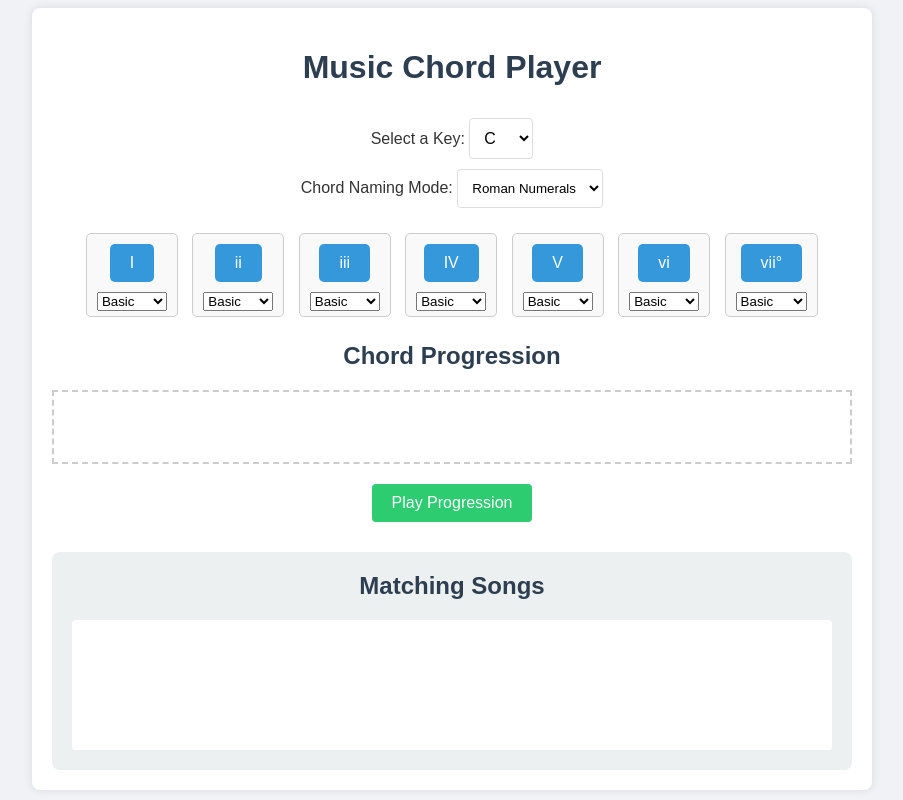
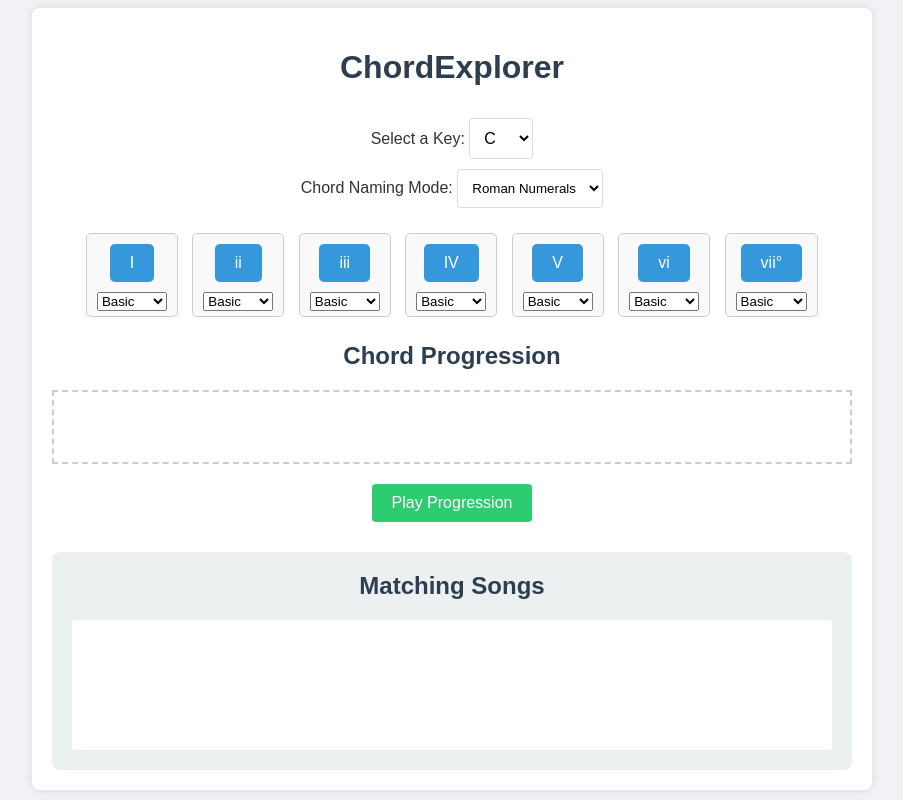
Before and after one commit to esemsc-xc1924/JAZZ-chord-progression-analyser, a Flask app: page / in a window 1280 px wide. Shown: the whole page, without its empty margins (188-1091 px from the left). Run offline with Flask 3, Linux system fonts and the light colour scheme.

Commit message:
app name change

```diff
--- a/templates/index.html
+++ b/templates/index.html
@@ -21,7 +21,7 @@
 </head>
 <body>
     <div id="container">
-        <h1>Music Chord Player</h1>
+        <h1>ChordExplorer</h1>
 
         <!-- Dropdown for selecting the key -->
         <label for="key-select">Select a Key:</label>
```
